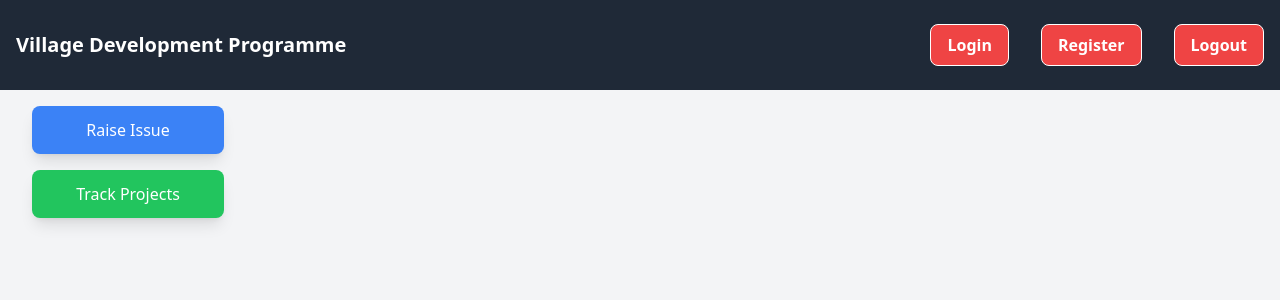
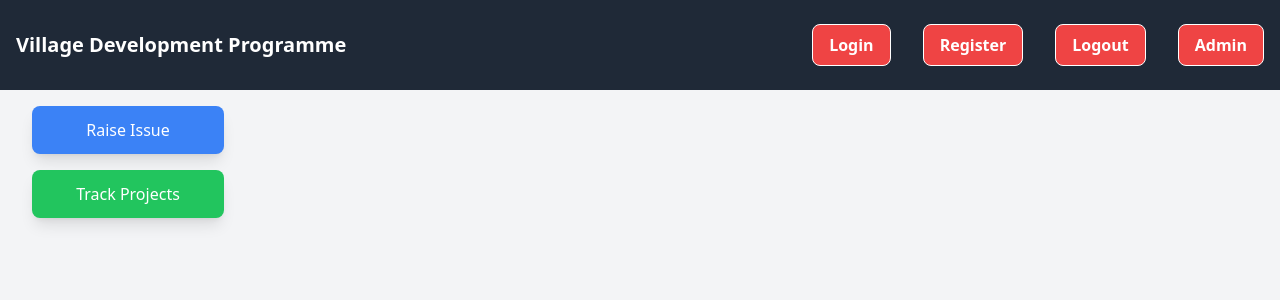
Before and after one commit to aniket2727/full-stack, a React (Create React App) app in the folder client/: page / in a window 1280 px wide. Shown: the top 300 px of the page. Built offline with nearby package versions, Linux system fonts and the light colour scheme.

Commit message:
add code

```diff
--- a/client/src/component/Header/HeaderHealper.ts
+++ b/client/src/component/Header/HeaderHealper.ts
@@ -43,5 +43,11 @@ export const useAuthHelpers = () => {
         helpers.callRoute("/logout"); // Example route
     };
 
-    return { handleLogin, handleRegister, handleLogout };
+    const handleAdmin: ClickHandler = () => {
+        helpers.callHelper("admin"); // Outputs: "Logout is clicked"
+        helpers.callRoute("/admin"); // Example route
+    };
+
+
+    return { handleLogin, handleRegister, handleLogout ,handleAdmin};
 };
--- a/client/src/component/Header/Nabarbuttons.tsx
+++ b/client/src/component/Header/Nabarbuttons.tsx
@@ -11,12 +11,14 @@ import { debounce } from '../../utils/debounc';
 
 const Nabarbuttons = () => {
 
-    const { handleLogin, handleRegister, handleLogout } = useAuthHelpers();
+    const { handleLogin, handleRegister, handleLogout,handleAdmin } = useAuthHelpers();
 
      // Create debounced versions of the handlers
      const debouncedHandleLogin = debounce(handleLogin, 300); // 300ms delay
      const debouncedHandleRegister = debounce(handleRegister, 300);
      const debouncedHandleLogout = debounce(handleLogout, 300);
+     const debouncedHandleAdmin = debounce(handleAdmin, 300);
+
 
   return (
     <div>
@@ -45,6 +47,15 @@ const Nabarbuttons = () => {
                         borderRadius='rounded-lg'
                         onClick={debouncedHandleLogout}
                     />
+
+                    <BaseButton
+                        text='Admin'
+                        color='red'
+                        textColor='white'
+                        borderColor='border-white'
+                        borderRadius='rounded-lg'
+                        onClick={debouncedHandleAdmin}
+                    />
                 </div>
     </div>
   )
```
